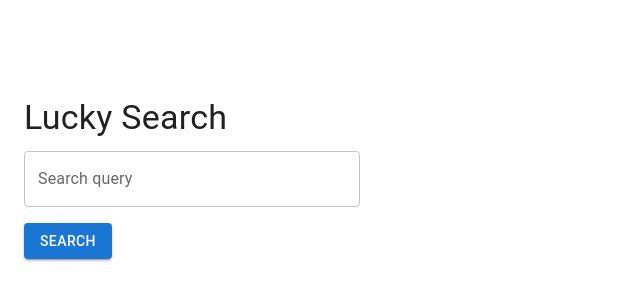
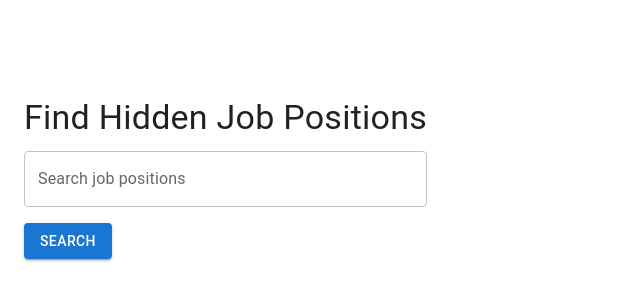
Before and after one commit to Pascal-Claye-30/Search-Engine, a React (Vite) app: page / in a window 1280 px wide. Shown: the part 206-506 px from the top of the page, without its empty margins (0-640 px from the left). Built offline with nearby package versions, Linux system fonts and the light colour scheme.

Commit message:
Modified the code to search for recent job opportunities

```diff
--- a/src/components/ExaSearch.jsx
+++ b/src/components/ExaSearch.jsx
@@ -22,6 +22,8 @@ const ExaSearch = () => {
     setLoading(true);
     setResults([]);
 
+    const jobSpecificQuery = `${query} new job openings not filled`;
+
     const response = await fetch('https://api.exa.ai/search', {
       method: 'POST',
       headers: new Headers({
@@ -29,14 +31,21 @@ const ExaSearch = () => {
         'Content-Type': 'application/json',
       }),
       body: JSON.stringify({
-        query,
+        query: jobSpecificQuery,
         numResults: 10,
         useAutoprompt: true, // Ensures the query is adapted to Exa's search style
+        category: 'company', // Focus on company-related data if applicable
       }),
     });
 
     const data = await response.json();
-    setResults(data.results);
+
+    // Filter results to show only new job positions not filled
+    const filteredResults = data.results.filter(result =>
+      result.title && result.title.toLowerCase().includes('job')
+    );
+
+    setResults(filteredResults);
     setLoading(false);
   };
 
@@ -51,11 +60,11 @@ const ExaSearch = () => {
       <CssBaseline />
       <Box sx={{ my: 1 }}>
         <Typography variant="h4" component="h1" gutterBottom>
-          Lucky Search
+          Find Hidden Job Positions
         </Typography>
         <TextField
           fullWidth
-          label="Search query"
+          label="Search job positions"
           variant="outlined"
           value={query}
           onChange={(e) => setQuery(e.target.value)}
@@ -73,7 +82,7 @@ const ExaSearch = () => {
         <List sx={{ mt: 2 }}>
           {results.map((result) => (
             <ListItem
-                button
+              ListItemButton
               component="a"
               href={result.url}
               target="_blank"
```
Lines whose indentation alone changed are shown as unchanged.
